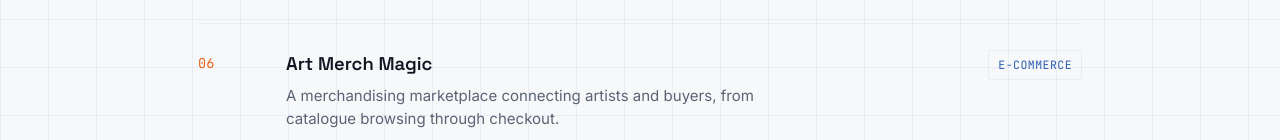
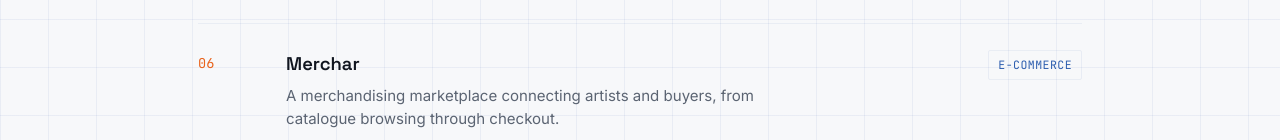
Before and after one commit to timi-09/Portfolio, a plain HTML site: page index.html in a window 1280 px wide. Shown: the part 1949-2089 px from the top of the page. Drawn offline with Linux system fonts and the light colour scheme.

Commit message:
Update project name from 'Art Merch Magic' to 'Merchar'

```diff
--- a/index.html
+++ b/index.html
@@ -119,7 +119,7 @@ My work sits between interface engineering and applied AI: generation tools, rea
     <a class="project" href="https://art-merch-magic.vercel.app/" target="_blank" rel="noopener noreferrer">
       <span class="proj-index mono">06</span>
       <div>
-        <div class="proj-name">Art Merch Magic</div>
+        <div class="proj-name">Merchar</div>
         <div class="proj-desc">A merchandising marketplace connecting artists and buyers, from catalogue browsing through checkout.</div>
       </div>
       <span class="proj-tag">E-commerce</span>
```
